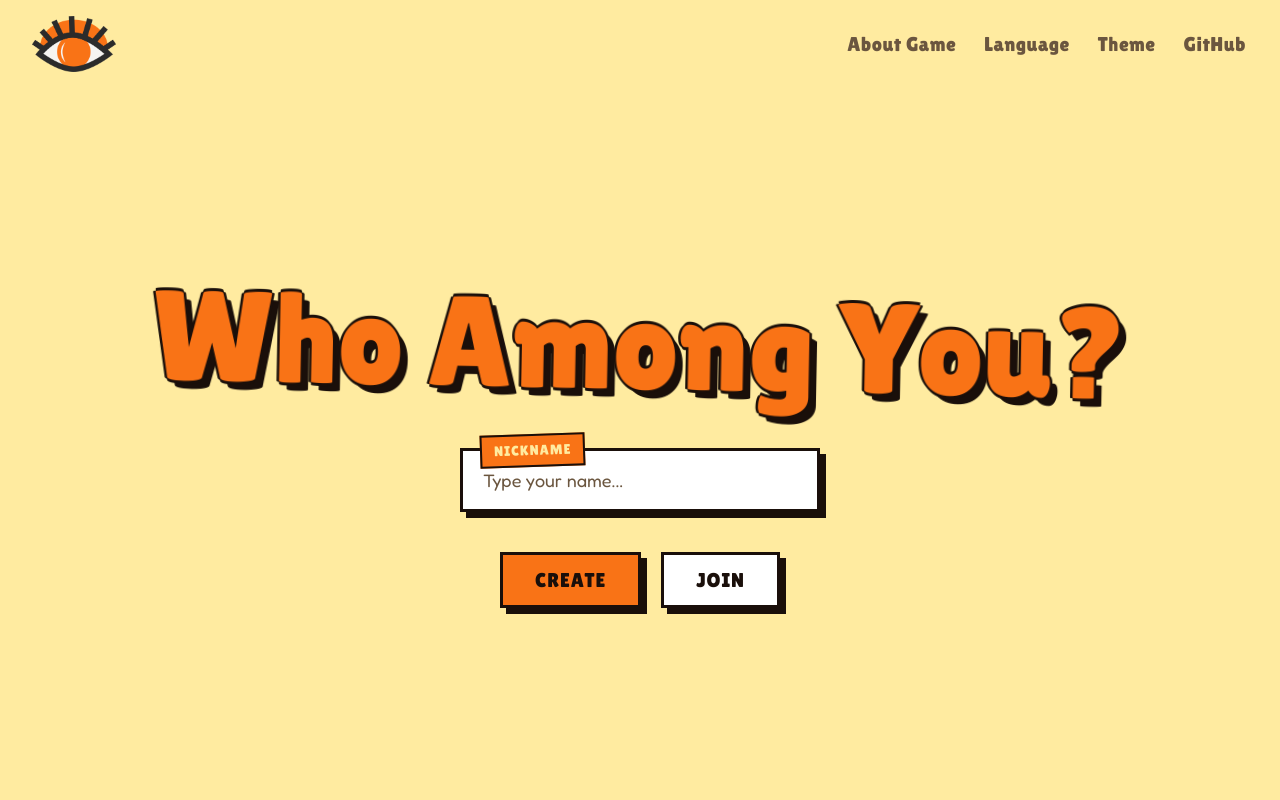
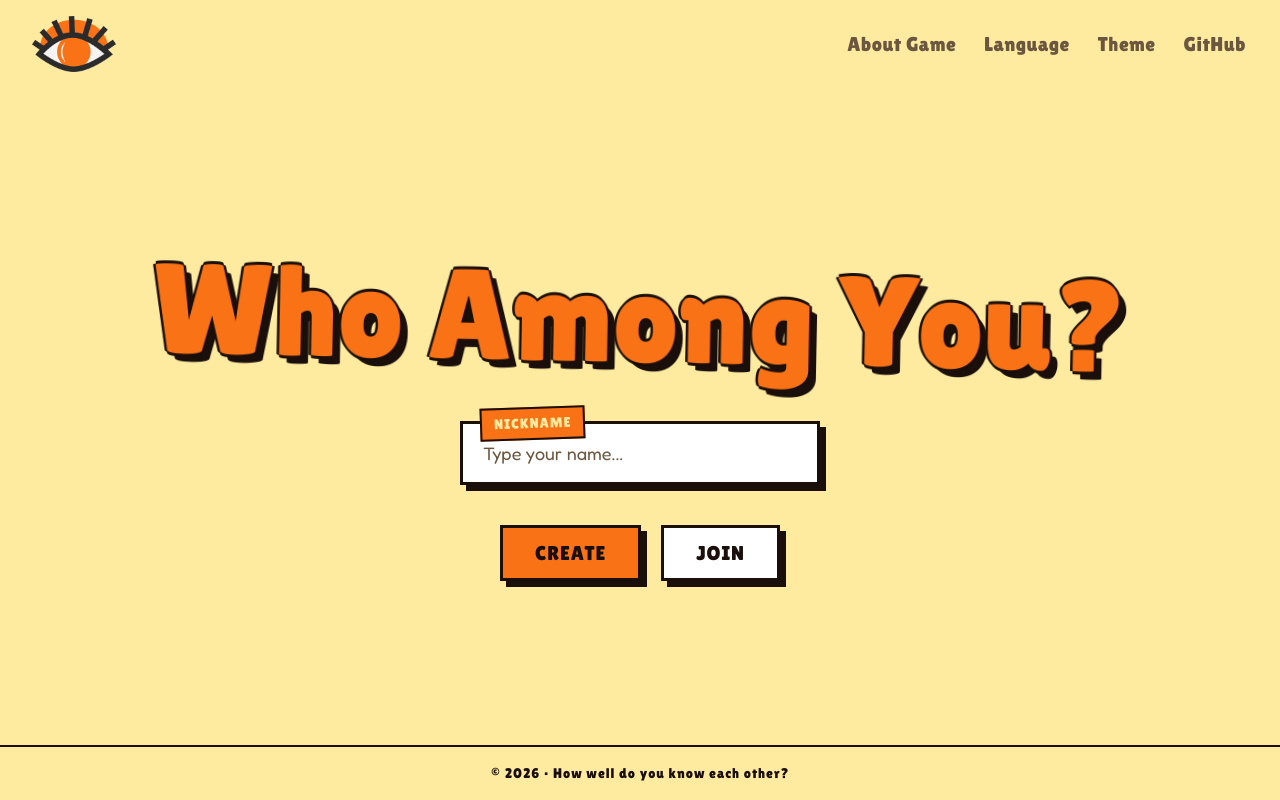
Before and after one commit to Meidorislav/who-among-you, a React (Vite) app in the folder frontend/: page / in a window 1280 px wide. Built offline with nearby package versions, Linux system fonts and the light colour scheme.

Commit message:
feat: footer fronted

```diff
--- a/frontend/src/App.tsx
+++ b/frontend/src/App.tsx
@@ -1,12 +1,13 @@
 import { Header } from './components/Header/Header'
 import { Home } from './components/Home/Home'
+import { Footer } from './components/Footer/Footer'
 
 function App() {
-
   return (
     <>
-      <Header/>
-      <Home/>
+      <Header />
+      <Home />
+      <Footer />
     </>
   )
 }
--- /dev/null
+++ b/frontend/src/components/Footer/Footer.module.css
@@ -0,0 +1,14 @@
+.footer {
+  padding: 16px 24px;
+  text-align: center;
+  border-top: 2px solid var(--color-text);
+}
+
+.credits {
+  margin: 0;
+  font-family: var(--font-display);
+  font-size: 14px;
+  letter-spacing: 1px;
+  color: var(--color-text);
+  user-select: none;
+}
--- /dev/null
+++ b/frontend/src/components/Footer/Footer.tsx
@@ -0,0 +1,11 @@
+import styles from './Footer.module.css'
+
+export const Footer = () => {
+  return (
+    <footer className={styles.footer}>
+      <p className={styles.credits}>
+        © 2026 · How well do you know each other?
+      </p>
+    </footer>
+  )
+}
```
